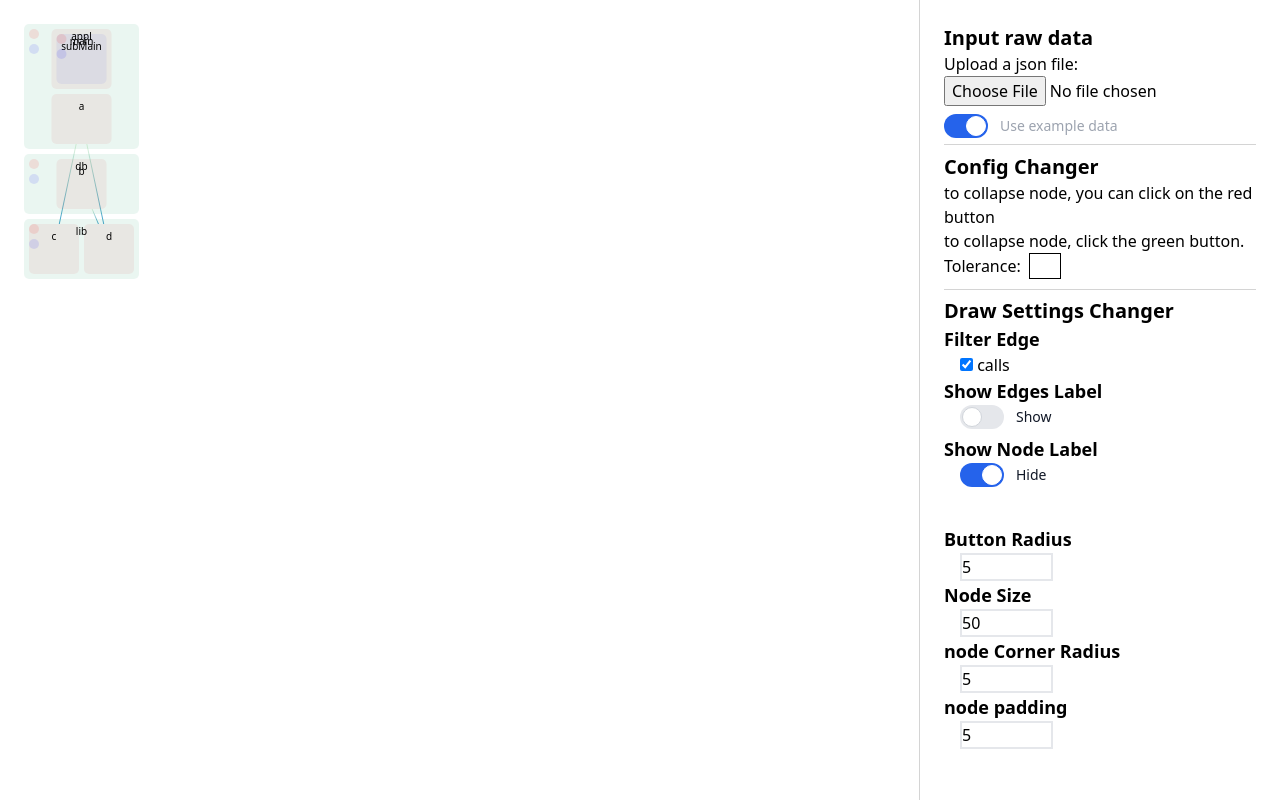
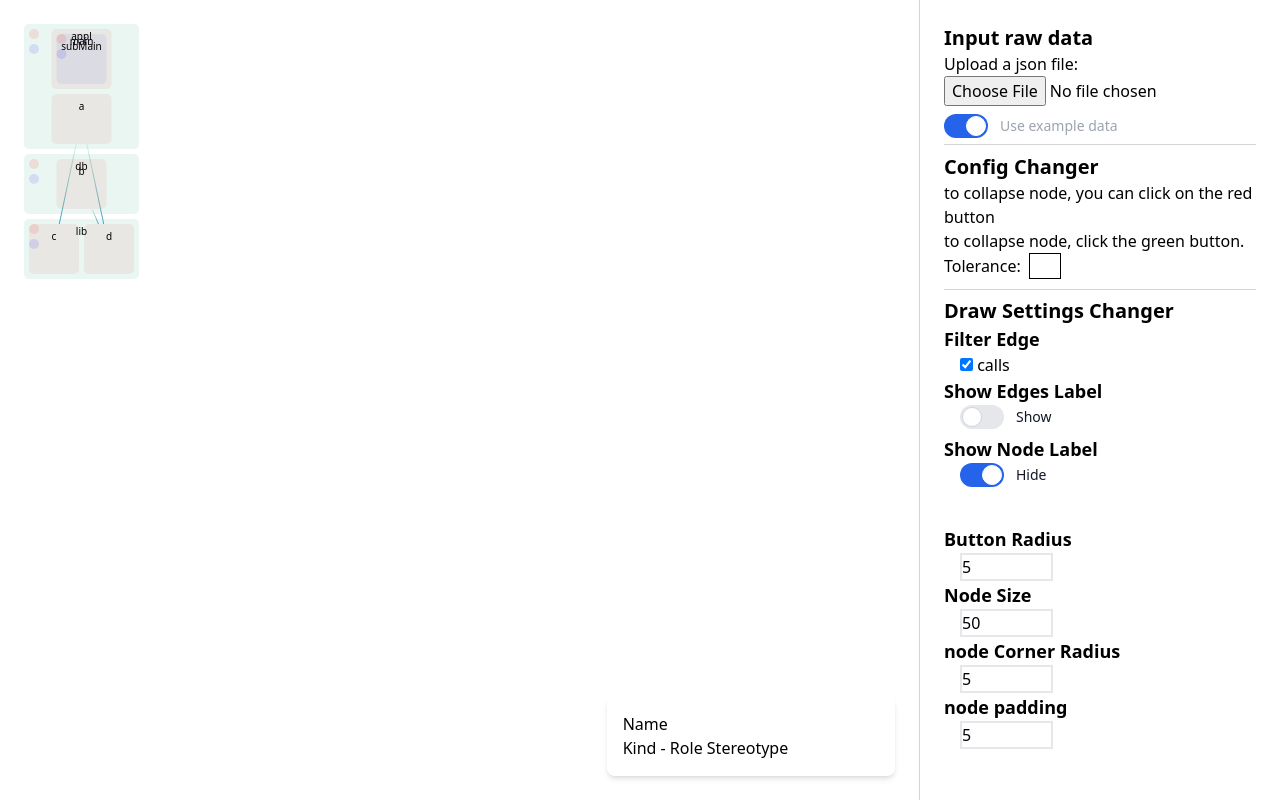
Before and after one commit to christojeffrey/software-visualization, a SvelteKit app in the folder svelte/: page / in a window 1280 px wide. Built offline with nearby package versions, Linux system fonts and the light colour scheme.

Commit message:
feat: Added barebone infobox

```diff
--- a/svelte/src/routes/+page.svelte
+++ b/svelte/src/routes/+page.svelte
@@ -19,6 +19,7 @@
 	import RawDataInputer from './components/raw-data-inputer.svelte';
 	import ConfigChanger from './components/config-changer.svelte';
 	import DrawSettingsChanger from './components/draw-settings-changer.svelte';
+	import InfoBox from '$ui/info-box.svelte'
 
 	let redrawFunction = (_: DrawSettingsInterface) => {};
 	let rawData: RawInputType;
@@ -132,7 +133,10 @@
 
 <div class="flex justify-between h-full">
 	<!-- canvas -->
-	<div class="m-6 w-full">
+	<div class="relative m-6 w-full">
+		<div class="absolute right-0 bottom-0">
+			<InfoBox/>
+		</div>
 		<svg bind:this={svgElement} class="w-full h-full" />
 	</div>
 
--- a/svelte/src/scripts/draw/nodes-render.ts
+++ b/svelte/src/scripts/draw/nodes-render.ts
@@ -134,6 +134,15 @@ export function renderNodes(
 				d3.select(`#line-${toHTMLToken(link.id)}`).style('stroke-width', '4');
 			});
 
+			// Set the data for the info box
+			const infoBox = document.getElementById('info-box')!;
+			infoBox.style.display = 'block';
+			infoBox.style.background = drawSettings.nodeColors[level] ?? drawSettings.nodeDefaultColor;
+			infoBox.style.fillOpacity = '0.1';
+			document.getElementById('info-box-name')!.innerText = data.simpleName;
+			const subHeading = data.rs === '' ? data.kind : data.kind + ' - ' + data.rs;
+			document.getElementById('info-box-heading2')!.innerText = subHeading;
+			document.getElementById('info-box-desc')!.innerText = data.description;
 		})
 		.on('mouseout', function (event, data) {
 			d3.select(this).attr('fill-opacity', '0.1');
--- /dev/null
+++ b/svelte/src/ui/info-box.svelte
@@ -0,0 +1,8 @@
+<script lang="ts">
+</script>
+
+<div id="info-box" class="p-4 rounded-lg shadow-md min-w-72">
+    <h1 id="info-box-name">Name</h1>
+    <h2 id="info-box-heading2">Kind - Role Stereotype</h2>
+    <p id="info-box-desc"></p>
+</div>
```
